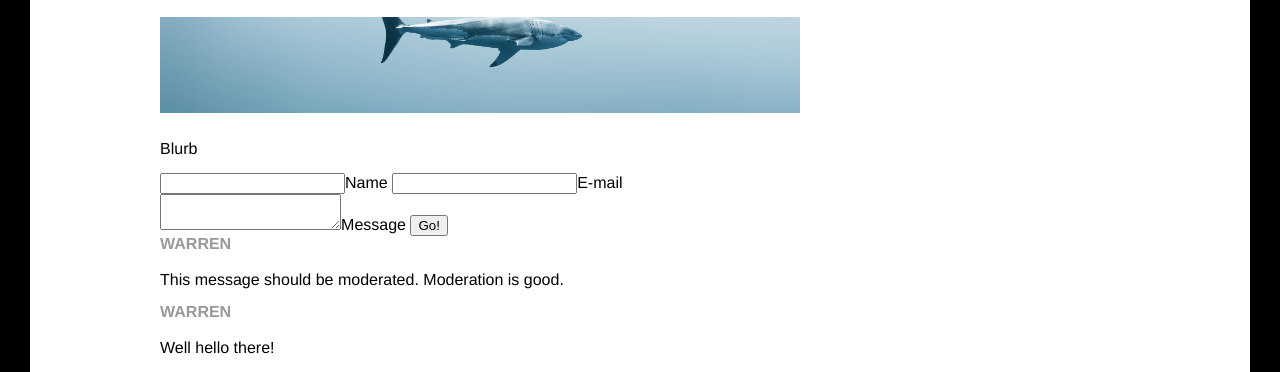
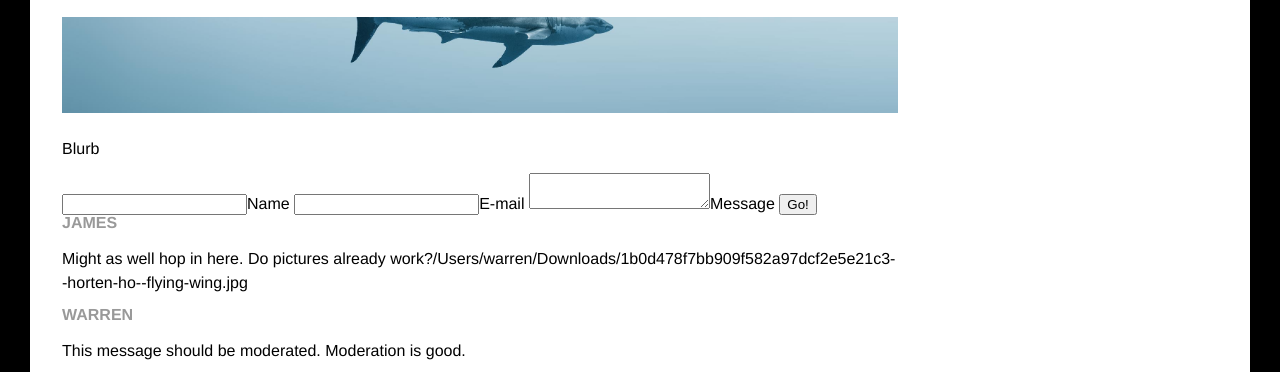
Before and after one commit to warrensmyth/css-tutorial, a plain HTML site: page _site/blog/index.html in a window 1280 px wide. Shown: the part 369-741 px from the top of the page. Drawn offline with Linux system fonts and the light colour scheme.

Commit message:
Getting confused

```diff
--- a/_site/blog/index.html
+++ b/_site/blog/index.html
@@ -64,6 +64,12 @@
 
 
 		<div>
+			<h4>James</h4>
+			<p>Might as well hop in here. Do pictures already work?/Users/warren/Downloads/1b0d478f7bb909f582a97dcf2e5e21c3--horten-ho--flying-wing.jpg</p>
+		</div>
+
+
+		<div>
 			<h4>Warren</h4>
 			<p>This message should be moderated. Moderation is good.</p>
 		</div>
```
